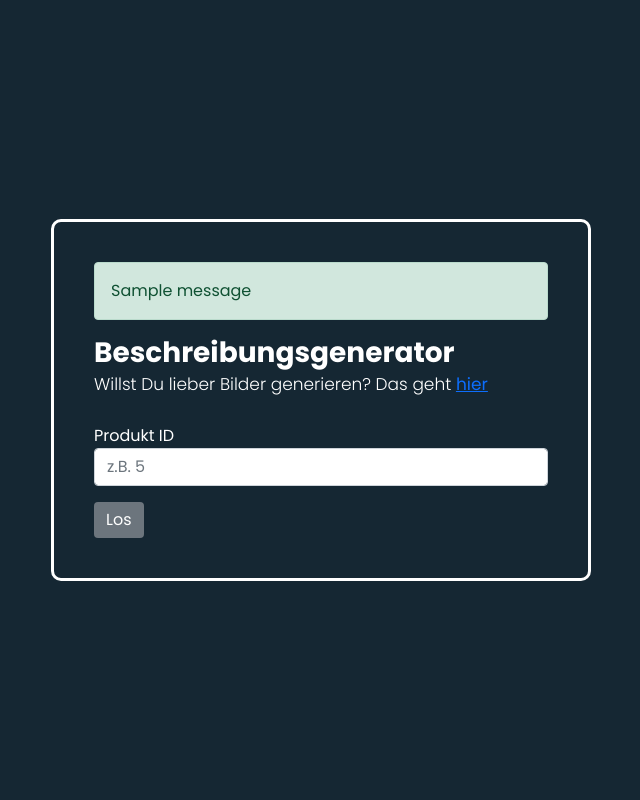
After one commit to ukena/ebusiness, a Flask app: template templates/beschreibung.html in a window 1280 px wide. The commit adds this page. Shown: the whole page, without its empty margins (319-959 px from the left). Run offline with Flask 2, Linux system fonts and the light colour scheme; the template is opened without the code that fills it, so the values that code supplies are empty; one stand-in notice (Sample message) is shown.

Commit message:
added dalle2

```diff
--- a/app.py
+++ b/app.py
@@ -1,9 +1,12 @@
-from flask import Flask, render_template, request, flash, abort
+from flask import Flask, render_template, request, flash, abort, redirect, url_for
 from flask_caching import Cache
 import openai
 from prestapyt import PrestaShopWebServiceDict
+from PIL import Image
 import deepl
 import os
+import io
+import urllib.request
 
 config = {
     "DEBUG": True,          # some Flask specific configs
@@ -24,6 +27,12 @@ credentials = {
 prestashop = PrestaShopWebServiceDict('http://3.91.148.17/api', credentials["PrestaShop"])
 prestashop.debug = True
 
+openai.api_key = credentials["OpenAI"]
+
+def translate(text, target_lang="DE"):
+    translator = deepl.Translator(auth_key=credentials["DeepL"])
+    return translator.translate_text(text, target_lang=target_lang)
+
 def check_product(p_id):
     try:
         product = prestashop.get(f"products/{p_id}")  # /?display=[name,manufacturer_name,id_supplier,type,price,description]")
@@ -32,12 +41,25 @@ def check_product(p_id):
         return None
 
 @cache.memoize(timeout=900)
+def generate_images(prompt):
+    prompt_en = translate(prompt, target_lang="EN-US")
+    response = openai.Image.create(
+        prompt=str(prompt_en),
+        n=8,
+        size="1024x1024",
+        response_format="url"
+    )
+    return [r["url"] for r in response["data"]]
+
+@cache.memoize(timeout=900)
 def get_description(product):
     def get_attributes():
         features_out = ""
 
         features = product.get('product', {}).get('associations', {}).get('product_features', {}).get('product_feature')
-
+        features = [features] if isinstance(features, dict) else features
+        # {'id': '1', 'id_feature_value': '3'}
+        # [{'id': '3', 'id_feature_value': '12'}, {'id': '5', 'id_feature_value': '21'}, {'id': '7', 'id_feature_value': '28'}]
         ex_feature = []
         for key in features:
             # Extrahieren vom Namen des Produktfeatures
@@ -78,9 +100,6 @@ def get_description(product):
             return f"manufacturer: {manufacturer_name}, price: {price}, name: {name}"
 
     def generate_description(attr, features_out=""):
-        # open ai anfragen, um eine description zu erzeugen
-        openai.api_key = credentials["OpenAI"]
-
         # product_attributes = "type:Radio\ncolor:red\nwatt:2000W\nprice:1200$\n"
         prompt = f"""Write a product description of at least 100 words based on the following attributes: \n {attr} and Features: \n {features_out}
         Also state the facts to inform the customer, but don't overdo it and do not exaggerate with the product description. """
@@ -100,10 +119,6 @@ def get_description(product):
         response_text = response["choices"][0]["text"]
         return response_text
 
-    def translate(text):
-        translator = deepl.Translator(auth_key=credentials["DeepL"])
-        return translator.translate_text(text, target_lang="DE")
-
     attributes = get_attributes()
     desc_en = generate_description(attributes)
     desc_de = translate(desc_en)
@@ -111,25 +126,55 @@ def get_description(product):
 
 
 @app.route("/", methods=["GET", "POST"])
-def index():
+def beschreibung():
     if request.method == "POST":
         final_desc = request.form.get("beschreibung")
         if final_desc:
             # flash("Produkt aktualisiert", "success")
-            return render_template("index.html")
+            return render_template("beschreibung.html")
 
         p_id = request.form.get("produkt")
         product = check_product(p_id)
 
         if not product:
             flash(f"Es konnte kein Produkt mit der ID {p_id} gefunden werden.", "danger")
-            return render_template("index.html")
+            return render_template("beschreibung.html")
 
         try:
             desc = get_description(product)
         except openai.error.ServiceUnavailableError:
             abort(500)
         flash("Die folgende Beschreibung wurde automatisch generiert. Du kannst hier noch änderungen vornehmen, und sie dann in den Shop kopieren..", "success")
-        return render_template("index.html", desc=desc)
+        return render_template("beschreibung.html", desc=desc)
 
-    return render_template("index.html")
+    return render_template("beschreibung.html")
+
+@app.route("/bilder", methods=["GET", "POST"])
+def bilder():
+    if request.method == "POST":
+        url = request.form.get("img")
+        if url:
+            img_filename = "temp_img.png"
+            urllib.request.urlretrieve(url, img_filename)
+
+            img = Image.open(img_filename)
+            img.convert("RGB").save("temp_img.jpg")
+
+            with io.open("temp_img.jpg", "rb") as f:
+                content = f.read()
+
+            prestashop.add(f"/images/products/{request.form.get('produkt')}", files=[("image", "temp_img.jpg", content)])
+            flash(f"Das Bild wurde erfolgreich zum Produkt hinzugefügt!", "success")
+            return redirect(url_for("bilder"))
+
+        p_id = request.form.get("produkt")
+        product = check_product(p_id)
+        if not product:
+            flash(f"Es konnte kein Produkt mit der ID {p_id} gefunden werden.", "danger")
+            return render_template("bilder.html")
+
+        prompt = request.form.get("prompt")
+        urls = generate_images(prompt)
+        flash(f"Die folgenden Bilder wurden automatisch generiert. Wähle das aus, was für das Produkt mit der ID {p_id} hochgeladen werden soll.", "success")
+        return render_template("bilder.html", urls=urls, p_id=p_id)
+    return render_template("bilder.html")
--- /dev/null
+++ b/templates/beschreibung.html
@@ -0,0 +1,238 @@
+<!DOCTYPE html>
+<html lang="en">
+<head>
+    <meta charset="UTF-8">
+    <meta name="viewport" content="width=device-width, initial-scale=1.0">
+    <title>Beschreibungsgenerator</title>
+    <link href="https://cdn.jsdelivr.net/npm/bootstrap@5.0.2/dist/css/bootstrap.min.css" rel="stylesheet" integrity="sha384-EVSTQN3/azprG1Anm3QDgpJLIm9Nao0Yz1ztcQTwFspd3yD65VohhpuuCOmLASjC" crossorigin="anonymous">
+    <style>
+        @import url('https://fonts.googleapis.com/css2?family=Poppins:wght@300;400;500;700;900&display=swap');
+
+        *, body {
+            font-family: 'Poppins', sans-serif;
+            font-weight: 400;
+            -webkit-font-smoothing: antialiased;
+            text-rendering: optimizeLegibility;
+            -moz-osx-font-smoothing: grayscale;
+        }
+
+        html, body {
+            height: 100%;
+            background-color: #152733;
+            overflow: hidden;
+        }
+
+
+        .form-holder {
+              display: flex;
+              flex-direction: column;
+              justify-content: center;
+              align-items: center;
+              text-align: center;
+              min-height: 100vh;
+              margin-left: auto;
+              margin-right: auto;
+        }
+
+        .form-holder .form-content {
+            position: relative;
+            text-align: center;
+            display: -webkit-box;
+            display: -moz-box;
+            display: -ms-flexbox;
+            display: -webkit-flex;
+            display: flex;
+            -webkit-justify-content: center;
+            justify-content: center;
+            -webkit-align-items: center;
+            align-items: center;
+            padding: 60px;
+        }
+
+        .form-content .form-items {
+            border: 3px solid #fff;
+            padding: 40px;
+            display: inline-block;
+            width: 100%;
+            min-width: 540px;
+            -webkit-border-radius: 10px;
+            -moz-border-radius: 10px;
+            border-radius: 10px;
+            text-align: left;
+            -webkit-transition: all 0.4s ease;
+            transition: all 0.4s ease;
+        }
+
+        .form-content h3 {
+            color: #fff;
+            text-align: left;
+            font-size: 28px;
+            font-weight: 600;
+            margin-bottom: 5px;
+        }
+
+        .form-content h3.form-title {
+            margin-bottom: 30px;
+        }
+
+        .form-content p {
+            color: #fff;
+            text-align: left;
+            font-size: 17px;
+            font-weight: 300;
+            line-height: 20px;
+            margin-bottom: 30px;
+        }
+
+
+        .form-content label, .was-validated .form-check-input:invalid~.form-check-label, .was-validated .form-check-input:valid~.form-check-label{
+            color: #fff;
+        }
+
+        .form-content input[type=text], .form-content input[type=password], .form-content input[type=email], .form-content select {
+            width: 100%;
+            padding: 9px 20px;
+            text-align: left;
+            border: 0;
+            outline: 0;
+            border-radius: 6px;
+            background-color: #fff;
+            font-size: 15px;
+            font-weight: 300;
+            color: #8D8D8D;
+            -webkit-transition: all 0.3s ease;
+            transition: all 0.3s ease;
+            margin-top: 16px;
+        }
+
+
+        .btn-primary{
+            background-color: #6C757D;
+            outline: none;
+            border: 0px;
+             box-shadow: none;
+        }
+
+        .btn-primary:hover, .btn-primary:focus, .btn-primary:active{
+            background-color: #495056;
+            outline: none !important;
+            border: none !important;
+             box-shadow: none;
+        }
+
+        .form-content textarea {
+            position: static !important;
+            width: 100%;
+            padding: 8px 20px;
+            border-radius: 6px;
+            text-align: left;
+            background-color: #fff;
+            border: 0;
+            font-size: 15px;
+            font-weight: 300;
+            color: black;
+            outline: none;
+            resize: none;
+            height: 120px;
+            -webkit-transition: none;
+            transition: none;
+            margin-bottom: 14px;
+        }
+
+        .form-content textarea:hover, .form-content textarea:focus {
+            border: 0;
+            background-color: #ebeff8;
+            color: black;
+        }
+
+        .mv-up{
+            margin-top: -9px !important;
+            margin-bottom: 8px !important;
+        }
+
+        .invalid-feedback{
+            color: #ff606e;
+        }
+
+        .valid-feedback{
+           color: #2acc80;
+        }
+    </style>
+    <script>
+        function copyText() {
+          // Get the text field
+          var copyText = document.getElementById("beschreibung");
+
+          // Select the text field
+          copyText.select();
+          copyText.setSelectionRange(0, 99999); // For mobile devices
+
+           // Copy the text inside the text field
+          navigator.clipboard.writeText(copyText.value);
+
+          // Alert the copied text
+          alert("Der Text wurde erfolgreich in die Zwischenablage kopiert:\n" + copyText.value);
+        }
+    </script>
+</head>
+<body>
+
+    <div class="form-body">
+        <div class="row">
+            <div class="form-holder">
+                <div class="form-content">
+                    <div class="form-items">
+                        {% with messages = get_flashed_messages(with_categories=true) %}
+                          {% if messages %}
+                            {% for category, message in messages %}
+                                {% if category == 'message' %}
+                                  <div class="alert alert-warning" role="alert">
+                                {% else %}
+                                  <div class="alert alert-{{ category }}" role="alert">
+                                {% endif %}
+                                  {{ message }}
+                                </div>
+                            {% endfor %}
+                          {% endif %}
+                      {% endwith %}
+                        <h3>Beschreibungsgenerator</h3>
+                        {% if request.method == "POST" and desc %}
+                        <p>Du kannst die automatisch generierte Beschreibung gern noch ändern. Anschließend musst Du sie kopieren und in den Webshop einfügen.</p>
+                        {% else %}
+                        <p>Willst Du lieber Bilder generieren? Das geht <a href="/bilder">hier</a></p>
+                        {% endif %}
+                        <form action="/" method="POST" class="requires-validation">
+
+                            {% if request.method == "POST" and desc %}
+                            <div class="col-md-12">
+                                <label for="beschreibung">Beschreibung</label>
+                                <textarea class="form-control" name="beschreibung" id="beschreibung" rows="9" required>{{ desc }}</textarea>
+                            </div>
+                            <div class="form-button mt-3">
+                                <button id="submit" type="submit" class="btn btn-primary">Zurück zur Startseite</button>
+                            </div>
+                            <div class="form-button mt-3">
+                                <button type="button" id="copy" onclick="copyText()" class="btn btn-info">Text kopieren</button>
+                            </div>
+                            {% else %}
+                            <div class="col-md-12">
+                                <label for="produkt">Produkt ID</label>
+                               <input class="form-control" type="number" name="produkt" id="produkt" placeholder="z.B. 5" required>
+                            </div>
+                            <div class="form-button mt-3">
+                                <button id="submit" type="submit" class="btn btn-primary">Los</button>
+                            </div>
+                            {% endif %}
+
+                        </form>
+                    </div>
+                </div>
+            </div>
+        </div>
+    </div>
+
+<script src="https://code.jquery.com/jquery-3.3.1.slim.min.js" integrity="sha384-q8i/X+965DzO0rT7abK41JStQIAqVgRVzpbzo5smXKp4YfRvH+8abtTE1Pi6jizo" crossorigin="anonymous"></script>
+<script src="https://cdn.jsdelivr.net/npm/popper.js@1.14.7/dist/umd/popper.min.js" integrity="sha384-UO2eT0CpHqdSJQ6hJty5KVphtPhzWj9WO1clHTMGa3JDZwrnQq4sF86dIHNDz0W1" crossorigin="anonymous"></script>
+<script src="https://cdn.jsdelivr.net/npm/bootstrap@5.0.2/dist/js/bootstrap.min.js" integrity="sha384-cVKIPhGWiC2Al4u+LWgxfKTRIcfu0JTxR+EQDz/bgldoEyl4H0zUF0QKbrJ0EcQF" crossorigin="anonymous"></script>
+</body>
+</html>
```
Also changed, not shown: templates/bilder.html (renamed from templates/index.html, +67 -18 lines).
